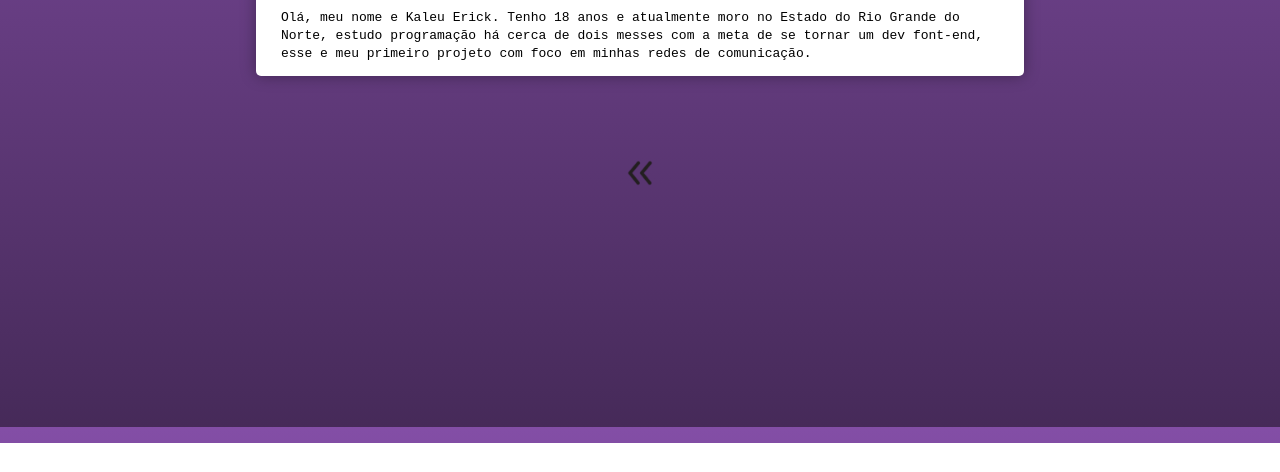
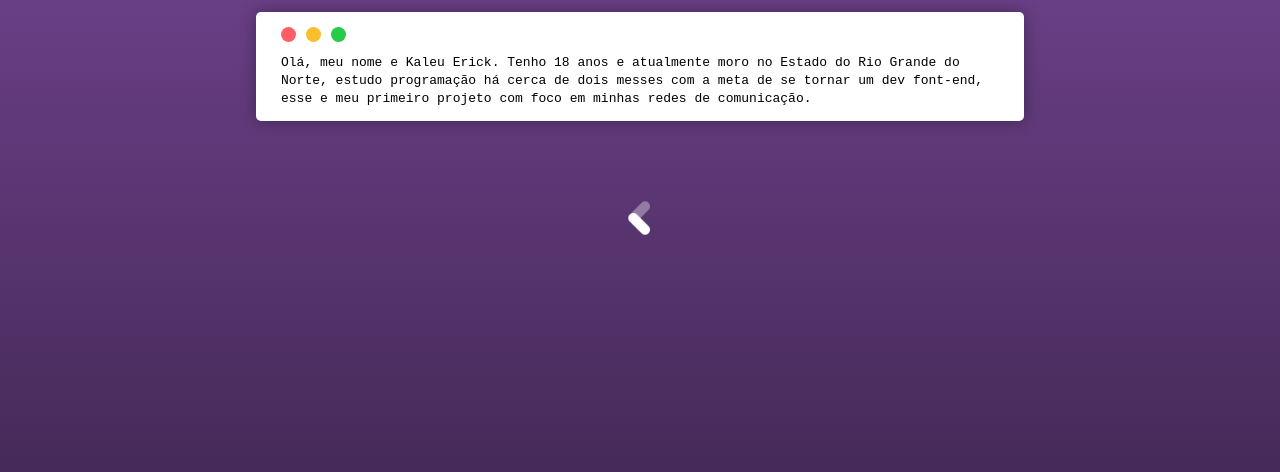
Before and after one commit to eukaleuqueiroz/redes-sociais, a plain HTML site: page quem-sou.html in a window 1280 px wide. Shown: the part 357-829 px from the top of the page. Before the commit the page ends 800 px from the top, so only its background shows below. Drawn offline with Linux system fonts and the light colour scheme.

Commit message:
Atualizações

```diff
--- a/quem-sou.html
+++ b/quem-sou.html
@@ -30,7 +30,7 @@
 
         </div>
         <a href="index.html" target="_self">
-            <img src="img/bt-voltar.png" alt="" class="botao-voltar">
+            <img src="img/voltar-icon.png" alt="" class="botao-voltar">
         </a>
     </main>
 
--- a/style/style.css
+++ b/style/style.css
@@ -102,6 +102,7 @@ main .container-pessoal {
     width: 320px;
     padding: 10px;
     margin: auto;
+    margin-top: 120px;
 
     justify-content: space-between;
 }
```
Also changed, not shown: img/voltar-icon.png (added).
